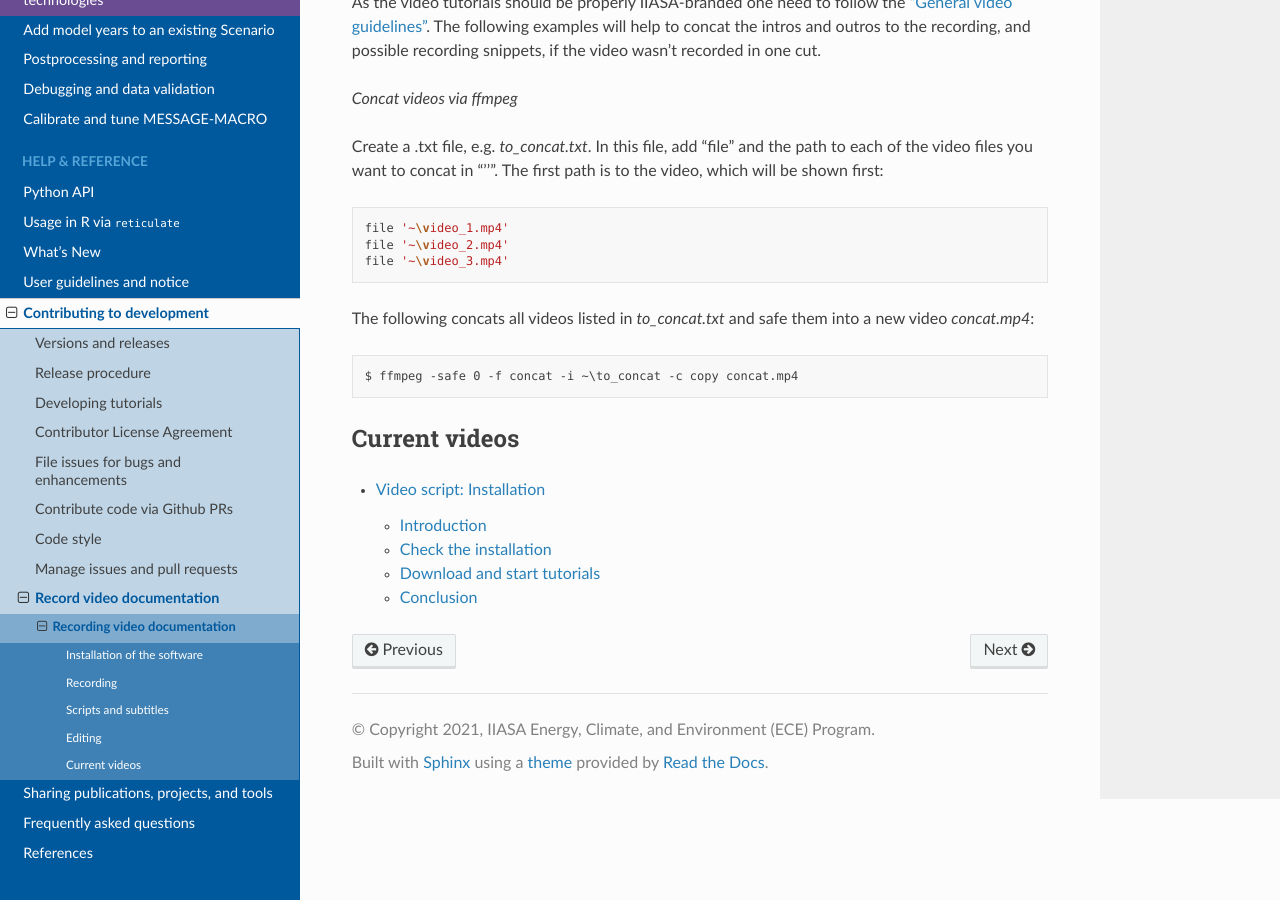
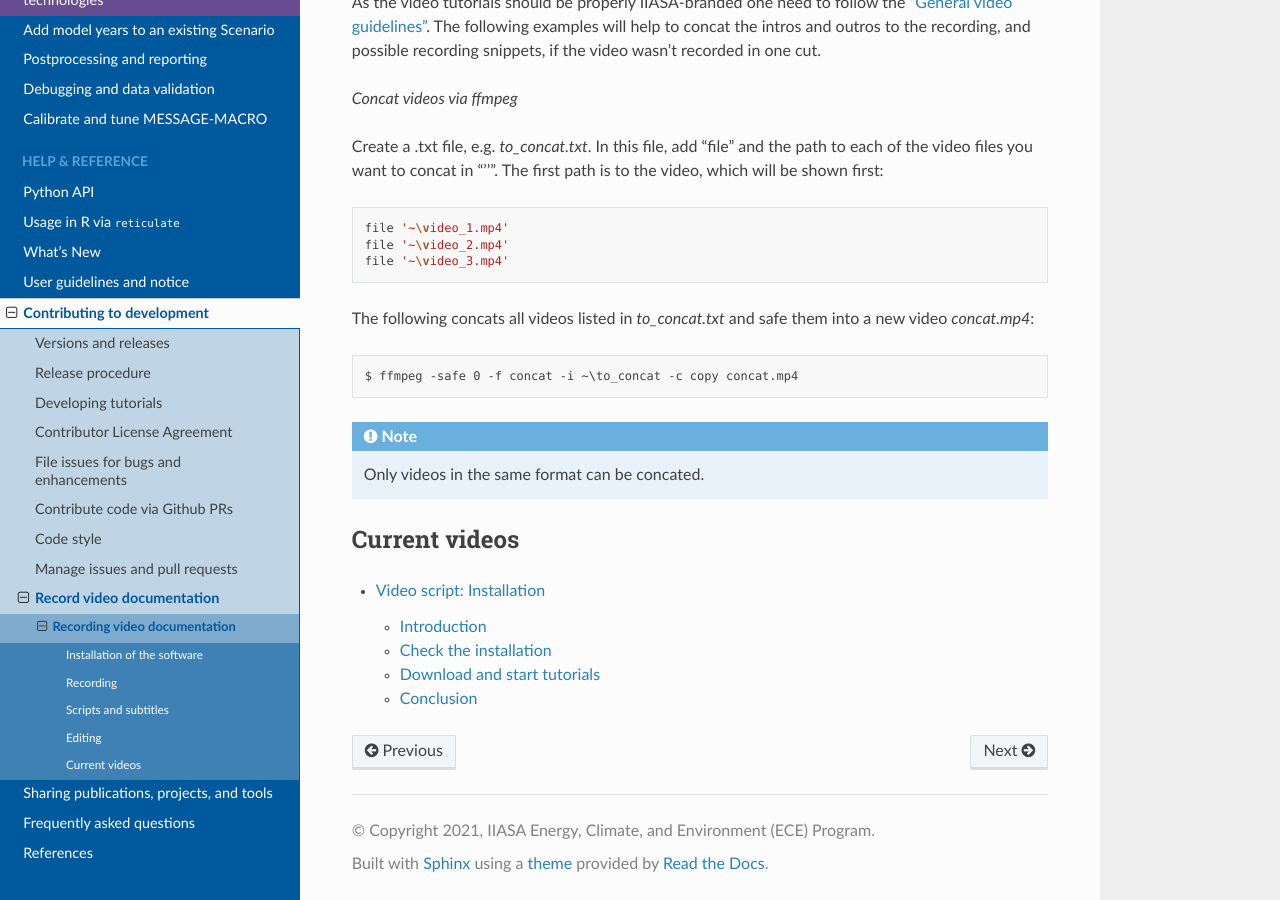
Before and after one commit to iiasa/message_ix, a Sphinx documentation site: the page built from doc/video/recording.rst, in a window 1280 px wide and 900 px high, scrolled down 1298 px. Built offline with Sphinx 7.4.7 and the Read the Docs theme 2.0.0, drawn with Linux system fonts in a browser that asks for light colours; pages that are not in the unit, such as notebooks, are missing from menus.

Commit message:
Add note

```diff
--- a/doc/video/recording.rst
+++ b/doc/video/recording.rst
@@ -55,6 +55,8 @@
 
     $ ffmpeg -safe 0 -f concat -i ~\to_concat -c copy concat.mp4
 
+.. note::
+   Only videos in the same format can be concated.
 
 
 Current videos
```
